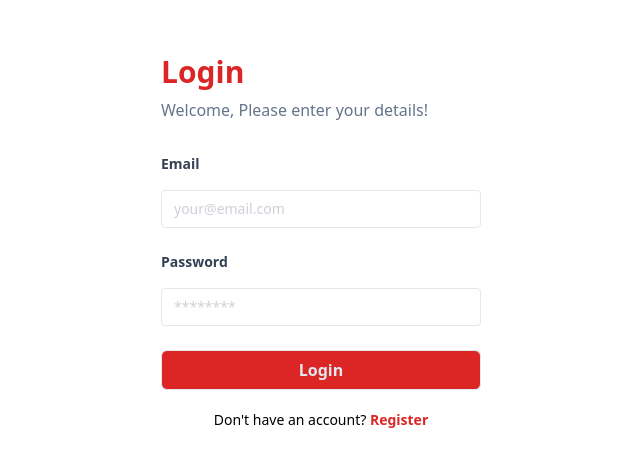
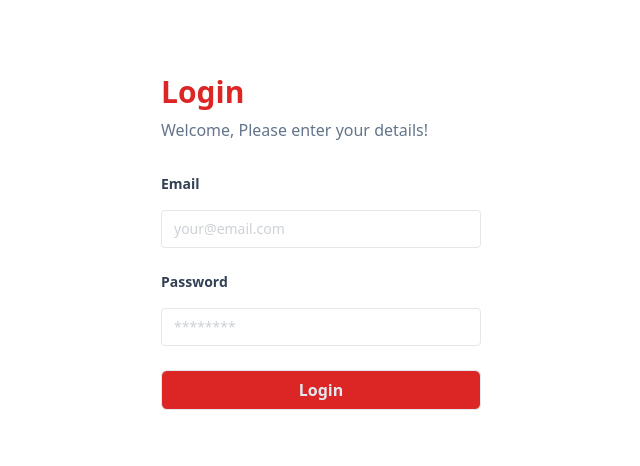
Before and after one commit to monyet-terkutuk/Belajar-React, a React (Vite) app: page /login in a window 1280 px wide. Shown: the part 158-624 px from the top of the page, without its empty margins (319-959 px from the left). Built offline with nearby package versions, Linux system fonts and the light colour scheme.

Commit message:
mengganti kondisi sebelumnya dengan if else

```diff
--- a/src/components/Layout/AuthLayouts.jsx
+++ b/src/components/Layout/AuthLayouts.jsx
@@ -12,21 +12,7 @@ const AuthLayouts = (props) => {
                 <h1 className="text-red-600 text-3xl font-bold mb-2">{title}</h1>
                 <p className="font-medium text-slate-500 mb-8">Welcome, Please enter your details!</p>
                 {children}
-                <p className="text-sm mt-5 text-center">
-                    {type === "login" ? "Don't have an account? " : "Already have an account? "}
-
-                    {type == "login" && (
-                        <Link className="font-bold  text-red-600" to="/register">
-                            Register
-                        </Link>
-                    )}
-
-                    {type == "register" && (
-                        <Link className="font-bold  text-red-600" to="/login">
-                            Login
-                        </Link>
-                    )}
-                </p>
+                <navigation />
             </div>
         </div>
     )
```
